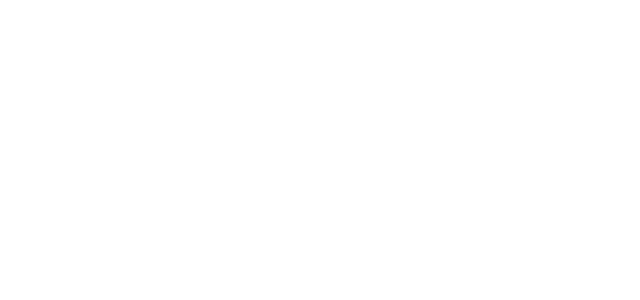
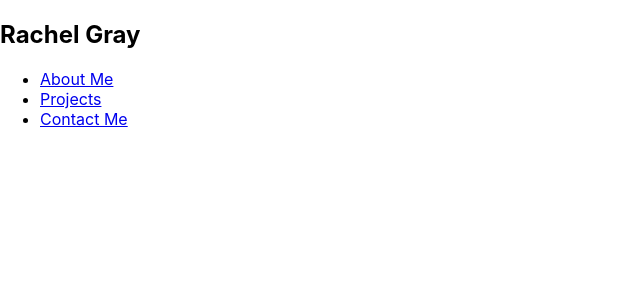
Before and after one commit to rachelgray7448/rachel-react-portfolio, a React (Create React App) app: page / in a window 1280 px wide. Shown: the top 300 px of the page, without its empty margins (0-640 px from the left). Built offline with nearby package versions, Linux system fonts and the light colour scheme.

Commit message:
got navigation inside header and rendering

```diff
--- a/src/App.js
+++ b/src/App.js
@@ -11,7 +11,7 @@
 function App() {
   return (
     <div>
-
+      <Header />
     </div>
   );
 }
--- a/src/components/Header/index.js
+++ b/src/components/Header/index.js
@@ -0,0 +1,12 @@
+import React from 'react'
+import Navigation from '../Navigation';
+
+export default function Header() {
+
+    return (
+        <div>
+            <h2>Rachel Gray</h2>
+            <Navigation />
+        </div>
+    )
+}
--- a/src/components/Navigation/index.js
+++ b/src/components/Navigation/index.js
@@ -1,6 +1,7 @@
 import React from 'react';
 
 function Navigation() {
+
     return(
         <header>
             <nav>
```
